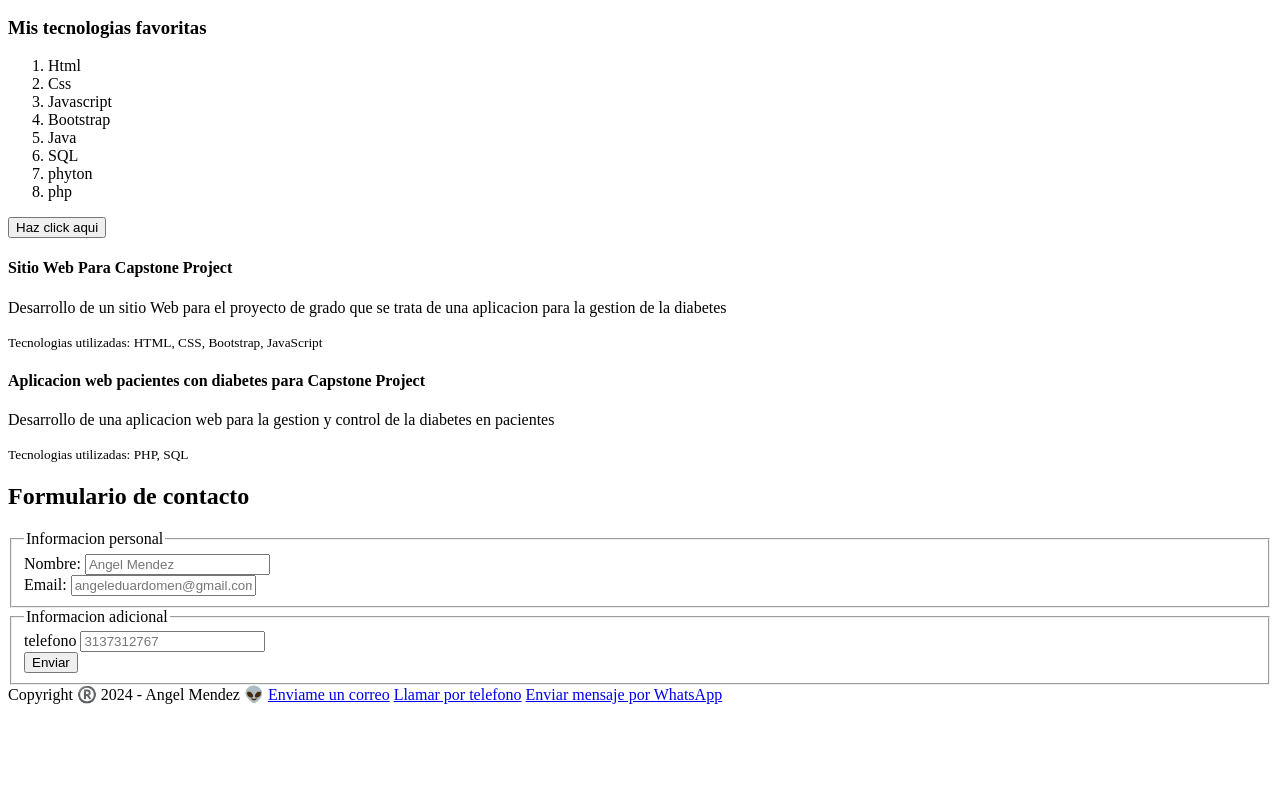
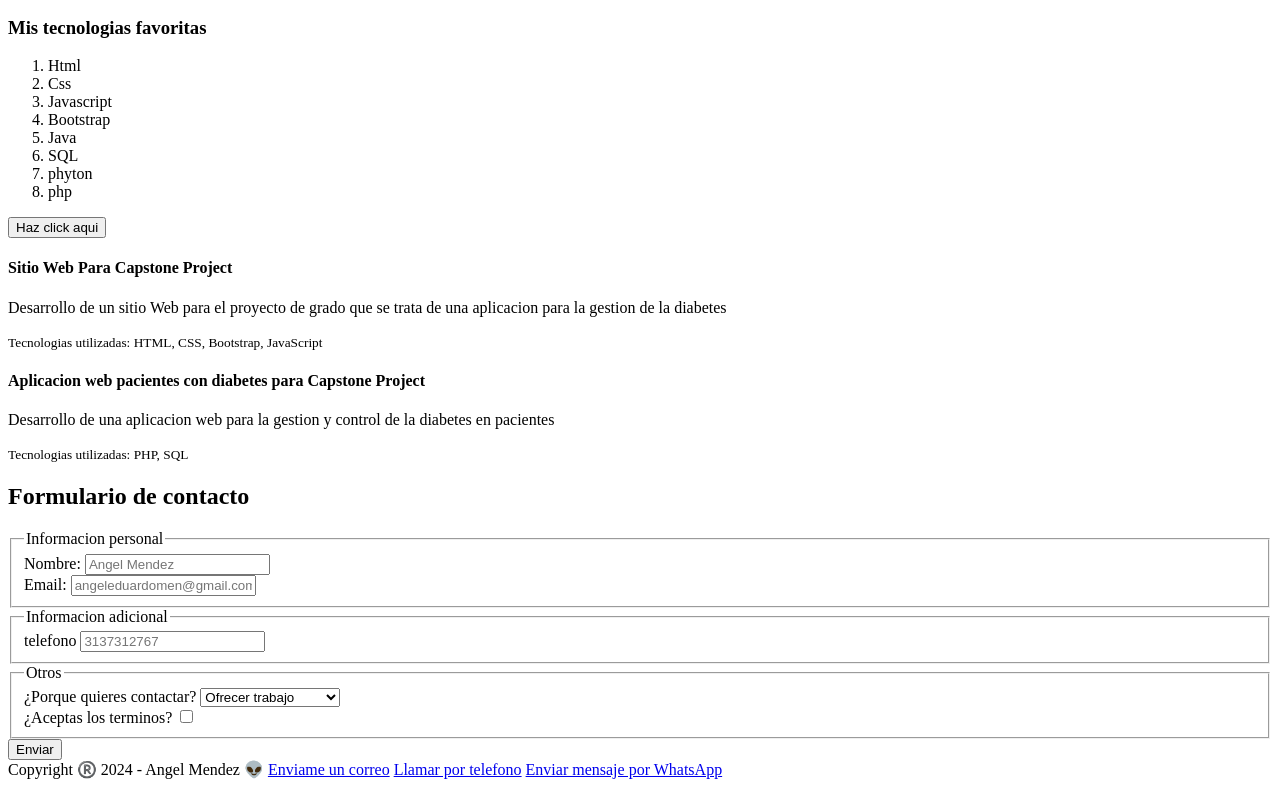
Before and after one commit to DouzZ4/Portfolio-Angel-Mendez, a plain HTML site: page Index.html in a window 1280 px wide. Shown: the part 524-1311 px from the top of the page. Before the commit the page ends 1236 px from the top, so only its background shows below. Drawn offline with Linux system fonts and the light colour scheme.

Commit message:
formulario de contacto

```diff
--- a/Index.html
+++ b/Index.html
@@ -102,11 +102,29 @@
         </fieldset>
         <fieldset>
             <legend>Informacion adicional</legend>
-            <div>
+
                 <label for="phone">telefono
                     <input type="tel" id="phone" name="phone" placeholder="3137312767" required  pattern="[0-9]{10}">
                 </label>
-            </div>
+        </fieldset>
+
+        <fieldset>
+            <legend>Otros</legend>
+            <div>
+            <label for="why">¿Porque quieres contactar?</label>
+            <select name="why" id="why">
+                <option value="work">Ofrecer trabajo</option>
+                <option value="question">Hacer una pregunta</option>
+                <option value="more information">Mas informacion</option>
+            </select>
+        </div>
+        <div>
+            <label for="terms">¿Aceptas los terminos?</label>
+            <input type="checkbox" id="terms" name="terms" required>
+        </div>
+        </fieldset>
+
+
             <input type="submit" value="Enviar">
     </form>
 </section>
```
